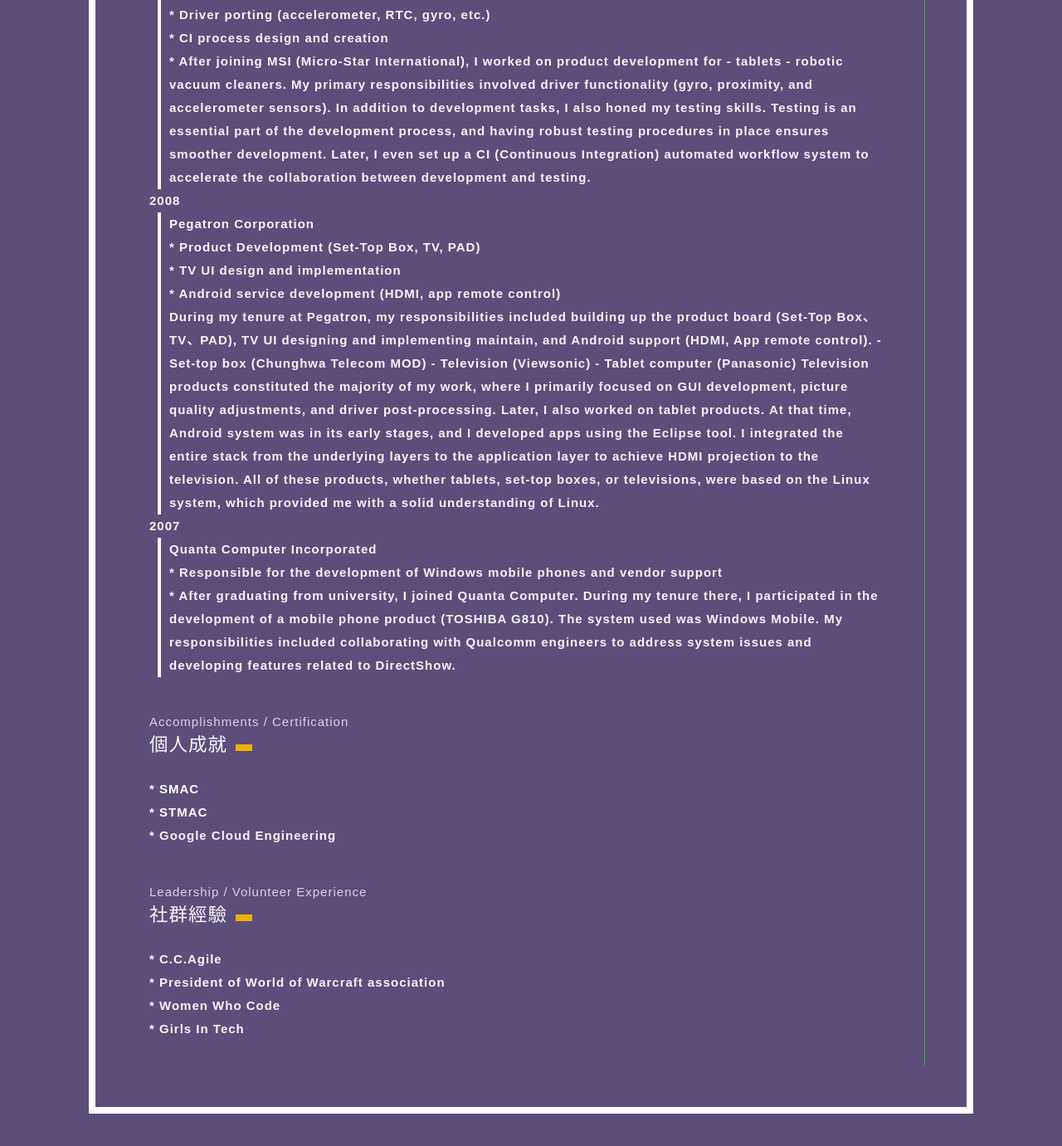
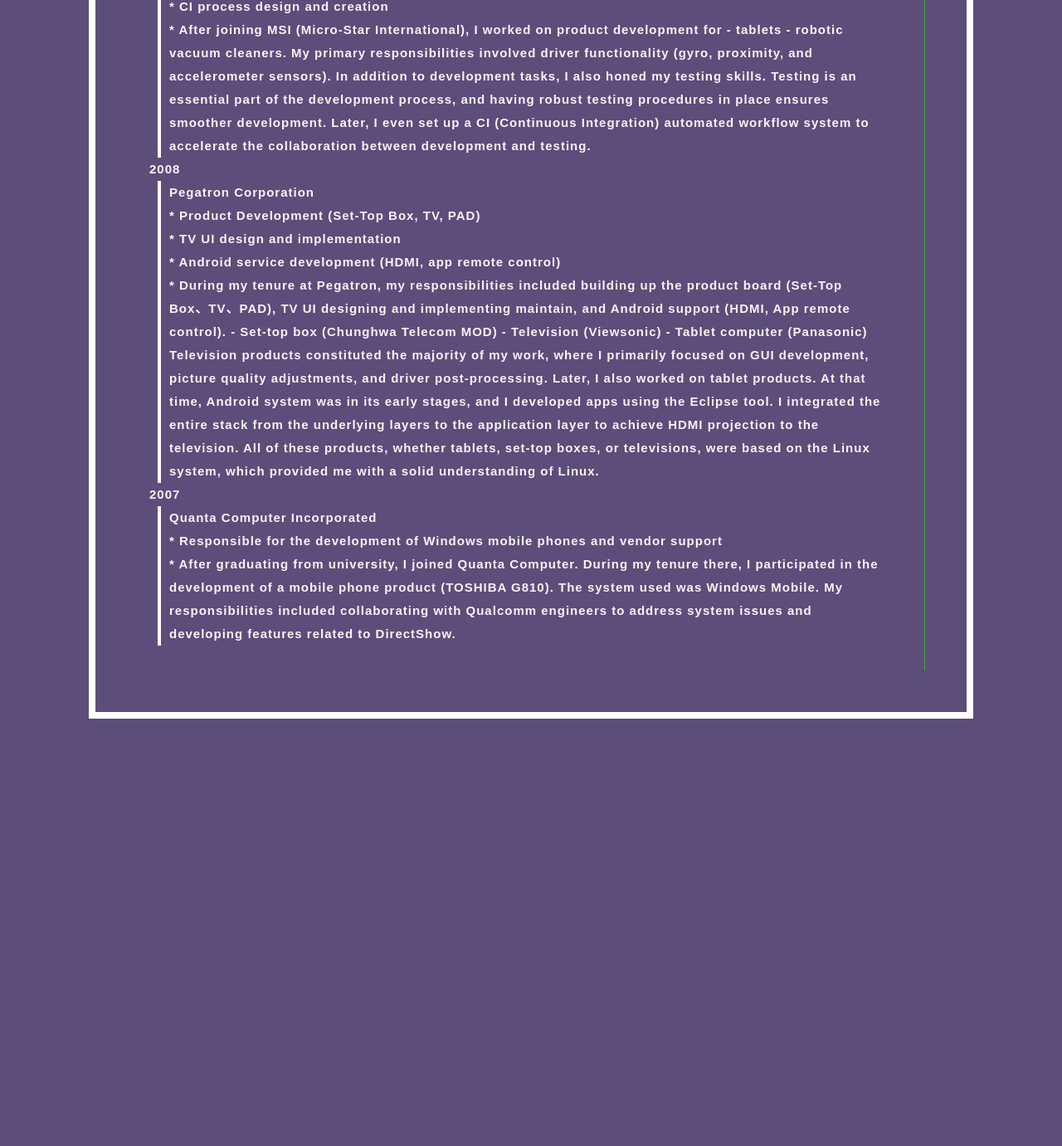
Before and after one commit to gitmaruneko/gitmaruneko.github.io, a Jekyll site: the page personal_detail.html, which Jekyll copies as it is, in a window 1280 px wide and 1400 px high, scrolled down 1531 px. Shown: the top 1381 px of the window at 83% size. Built offline with Jekyll 4.4.1, drawn with Linux system fonts in a browser that asks for light colours; after the commit the page ends 2455 px from its top, so only the background shows below that; some of the changed text lies outside the part shown.

Commit message:
Add detail work history

```diff
--- a/personal_detail.html
+++ b/personal_detail.html
@@ -4,12 +4,7 @@
 <head>
   <meta charset="UTF-8">
   <title>Work History</title>
-
-
-
       <link rel="stylesheet" href="assets/css/style_personal.css">
-
-
 </head>
 
 <body>
@@ -35,9 +30,7 @@
       <h4>Experience</h4>
       <h2>工作經歷</h2>
       <ul class="listExperience">
-        <li class="year">2024
-        </li>
-        <li class="year">2018
+        <li class="year">2024 April - 2018
           <ul>
               <li><b>Lenovo</bb></li>
               <li>* Product development (server module, OpenBMC web GUI).</li>
@@ -85,11 +78,13 @@
               <li>* After joining MSI (Micro-Star International), I worked on product development for
                     - tablets
                     - robotic vacuum cleaners.
-                  My primary responsibilities involved driver functionality (gyro, proximity, and accelerometer sensors).
+                    My primary responsibilities involved driver functionality
+                    (gyro, proximity, and accelerometer sensors).
                     In addition to development tasks, I also honed my testing skills.
                     Testing is an essential part of the development process,
                     and having robust testing procedures in place ensures smoother development.
-                  Later, I even set up a CI (Continuous Integration) automated workflow system to accelerate the collaboration between development and testing.</li>
+                    Later, I even set up a CI (Continuous Integration) automated workflow system to accelerate
+                    the collaboration between development and testing.</li>
           </ul>
         </li>
         <li class="year">2008
@@ -98,7 +93,8 @@
             <li> * Product Development (Set-Top Box, TV, PAD)</li>
             <li> * TV UI design and implementation</li>
             <li> * Android service development (HDMI, app remote control)</li>
-            <li>During my tenure at Pegatron, my responsibilities included building up the product board (Set-Top Box、TV、PAD),
+            <li>* During my tenure at Pegatron, my responsibilities included building up the product board
+                  (Set-Top Box、TV、PAD),
                   TV UI designing and implementing maintain, and Android support (HDMI, App remote control).
                   - Set-top box (Chunghwa Telecom MOD)
                   - Television (Viewsonic)
@@ -107,7 +103,8 @@
                   where I primarily focused on GUI development, picture quality adjustments,
                   and driver post-processing. Later, I also worked on tablet products.
                   At that time, Android system was in its early stages, and I developed apps using the Eclipse tool.
-                I integrated the entire stack from the underlying layers to the application layer to achieve HDMI projection to the television.
+                  I integrated the entire stack from the underlying layers to the application layer
+                  to achieve HDMI projection to the television.
                   All of these products, whether tablets, set-top boxes, or televisions,
                   were based on the Linux system, which provided me with a solid understanding of Linux.</li>
           </ul>
@@ -118,29 +115,10 @@
             <li>* Responsible for the development of Windows mobile phones and vendor support</li>
             <li>* After graduating from university, I joined Quanta Computer.
                   During my tenure there, I participated in the development of a mobile phone product (TOSHIBA G810).
-                  The system used was Windows Mobile. My responsibilities included collaborating with Qualcomm engineers to address system issues and developing features related to DirectShow.</li>
+                  The system used was Windows Mobile. My responsibilities included collaborating with Qualcomm
+                  engineers to address system issues and developing features related to DirectShow.</li>
           </ul>
         </li>
-      </ul>
-    </div>
-
-    <div class="block">
-      <h4>Accomplishments / Certification</h4>
-      <h2>個人成就</h2>
-       <ul>
-        <li>* <a href="https://www.scrum-institute.org/certifications/Scrum-Institute.org-SMAC6448ec8dbd-13320532826706.pdf">SMAC</a></li>
-        <li>* <a href="https://www.scrum-institute.org/certifications/Scrum-Institute.org-STMACe4f3903792-02637064332608.pdf">STMAC</a></li>
-        <li>* Google Cloud Engineering</li>
-      </ul>
-    </div>
-    <div class="block">
-      <h4>Leadership / Volunteer Experience</h4>
-      <h2>社群經驗</h2>
-       <ul>
-        <li>* C.C.Agile</li>
-        <li>* President of World of Warcraft association</li>
-        <li>* Women Who Code</li>
-        <li>* Girls In Tech</li>
       </ul>
     </div>
   </div>
```
Lines whose indentation alone changed are shown as unchanged.
